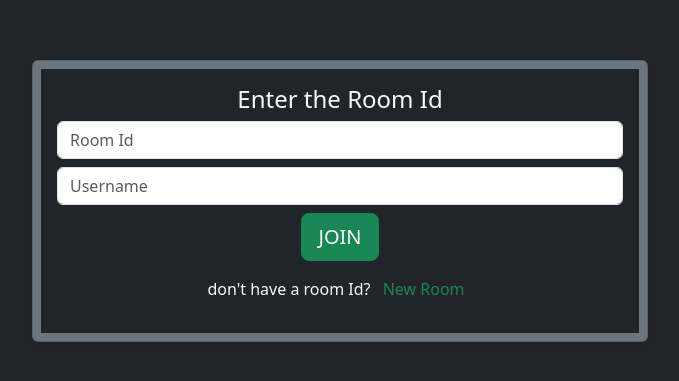
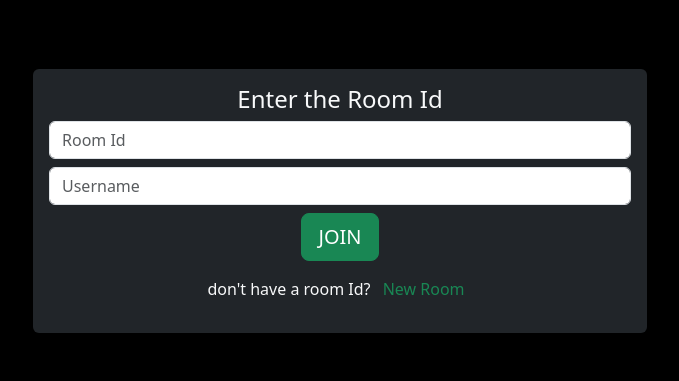
Before and after one commit to summerkoushal/code-collab, a React (Vite) app in the folder client/: page / in a window 1280 px wide. Shown: the part 175-556 px from the top of the page, without its empty margins (300-979 px from the left). Built offline with nearby package versions, Linux system fonts and the light colour scheme.

Commit message:
added documentation, V1.0 released

```diff
--- a/client/index.html
+++ b/client/index.html
@@ -6,7 +6,7 @@
     <meta name="viewport" content="width=device-width, initial-scale=1.0" />
     <title>client</title>
   </head>
-  <body class="bg-dark text-light" >
+  <body class="bg-black text-light" >
     <div id="root"></div>
     <script type="module" src="/src/main.jsx"></script>
   </body>
--- a/client/src/components/Home.jsx
+++ b/client/src/components/Home.jsx
@@ -33,8 +33,8 @@ export default function Home() {
         <div className='container-fluid'>
             <div className="row justify-content-center align-items-center min-vh-100">
                 <div className="col-12 col-md-6">
-                    <div className="card shadow-sm p-2 mb-5 bg-secondary rounded">
-                        <div className="card-body text-center bg-dark text-light">
+                    <div className="card shadow-sm mb-5 bg-black rounded">
+                        <div className="card-body text-center bg-dark text-light rounded">
                             <h4>Enter the Room Id</h4>
                             <div className="form-group">
                                 <input type="text" className="form-control mb-2" placeholder='Room Id' value={roomId} onChange={(e) => setRoomId(e.target.value)} />
```
Also changed, not shown: 6 other files (tests, documents, lock files or other folders).
